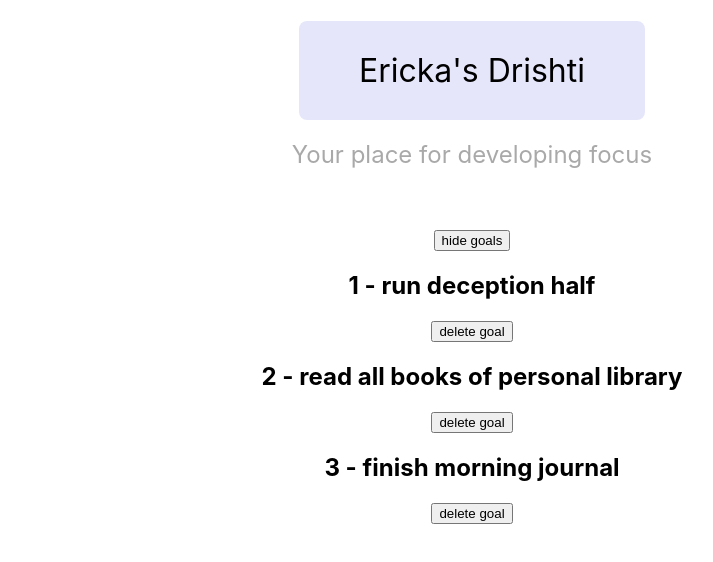
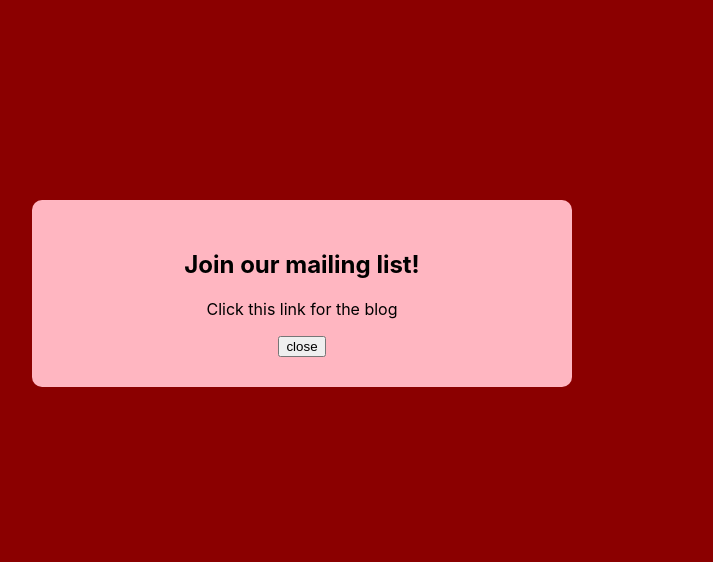
Before and after one commit to erickalucia/drishti, a React (Create React App) app in the folder drishti_app/: page / in a window 1280 px wide. Shown: the top 562 px of the page, without its empty margins (168-881 px from the left). Built offline with nearby package versions, Linux system fonts and the light colour scheme.

Commit message:
enable modal with close button

```diff
--- a/drishti_app/src/App.js
+++ b/drishti_app/src/App.js
@@ -1,8 +1,10 @@
 import './App.css';
-import { useState } from 'react'
+import React, { useState } from 'react'
 import Title from './components/Title'
+import Modal from './components/Modal'
 
 function App() {
+  const [showModal, setShowModal] = useState(true)
   const [showGoals, setShowGoals] = useState(true)
   const [goals, setGoals] = useState([
     {title: "run deception half", id:1},
@@ -19,11 +21,20 @@ function App() {
     console.log(id)
   }
 
-  console.log(showGoals)
+  console.log(showModal)
+
+  const handleClose = () => {
+    setShowModal(false)
+  }
+
+  const subtitle = "Your place for developing focus"
 
   return (
     <div className="App">
-      <Title />
+
+      <Title title="Ericka's Drishti" subtitle={subtitle}/>
+      <Title title="another title" subtitle='another subtitle' />
+
       {showGoals && (
         <div>
           <button onClick={() => setShowGoals(false)}> hide goals </button>
@@ -37,11 +48,18 @@ function App() {
       )}
 
       {showGoals && goals.map((goal, index) => (
-        <div key={goal.id}>
+        <React.Fragment key={goal.id}>
           <h2>{index+1} - {goal.title}</h2>
           <button onClick={() => handleClick(goal.id)}> delete goal </button>
-        </div>
+        </React.Fragment>
       ))}
+
+      {showModal && <Modal handleClose={handleClose}>
+        <h2>Join our mailing list!</h2>
+        <p>Click this link for the blog</p>
+      </Modal>}
+
+
     </div>
   );
 }
--- /dev/null
+++ b/drishti_app/src/components/Modal.css
@@ -0,0 +1,16 @@
+.modal-backdrop {
+  position: fixed;
+  top: 0;
+  left: 0;
+  width: 100%;
+  height: 100%;
+  background-color: darkred;
+}
+
+.modal {
+  padding: 30px;
+  max-width: 480px;
+  margin: 200px;
+  background: lightpink;
+  border-radius: 10px;
+}
--- /dev/null
+++ b/drishti_app/src/components/Modal.js
@@ -0,0 +1,12 @@
+import './Modal.css'
+
+export default function Modal({ children, handleClose }) {
+  return (
+    <div className="modal-backdrop">
+      <div className="modal">
+        { children }
+        <button onClick={handleClose}>close</button>
+      </div>
+    </div>
+  )
+}
--- a/drishti_app/src/components/Title.js
+++ b/drishti_app/src/components/Title.js
@@ -1,10 +1,10 @@
-export default function Title() {
+export default function Title({ title, subtitle }) {
   return (
-    <div>
-      <h1 className="title">Ericka's Drishti</h1>
+    <>
+      <h1 className="title">{title}</h1>
       <br />
-      <h2 className="subtitle">Your place for developing focus</h2>
-    </div>
+      <h2 className="subtitle">{subtitle}</h2>
+    </>
   )
 }
 // this exports as we create the function
```
